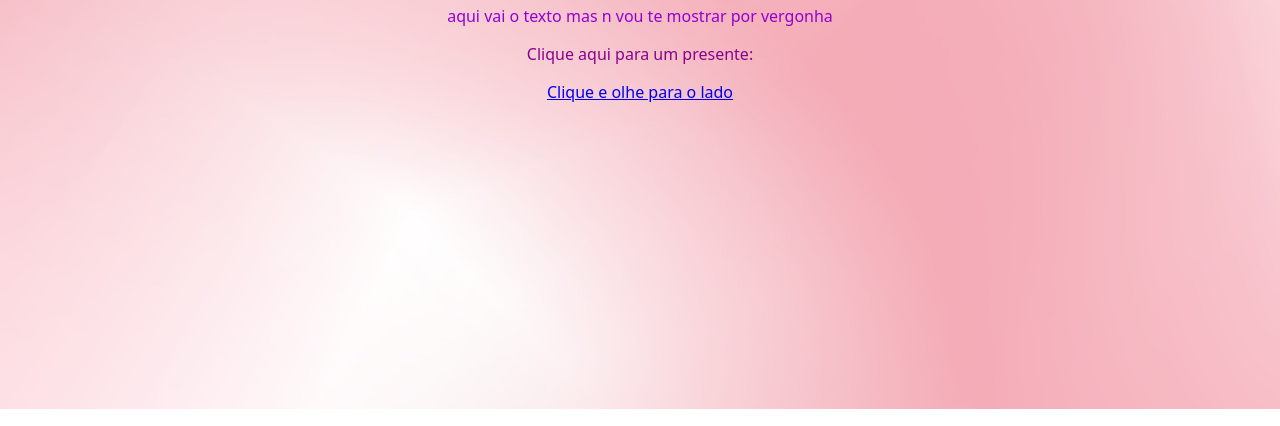
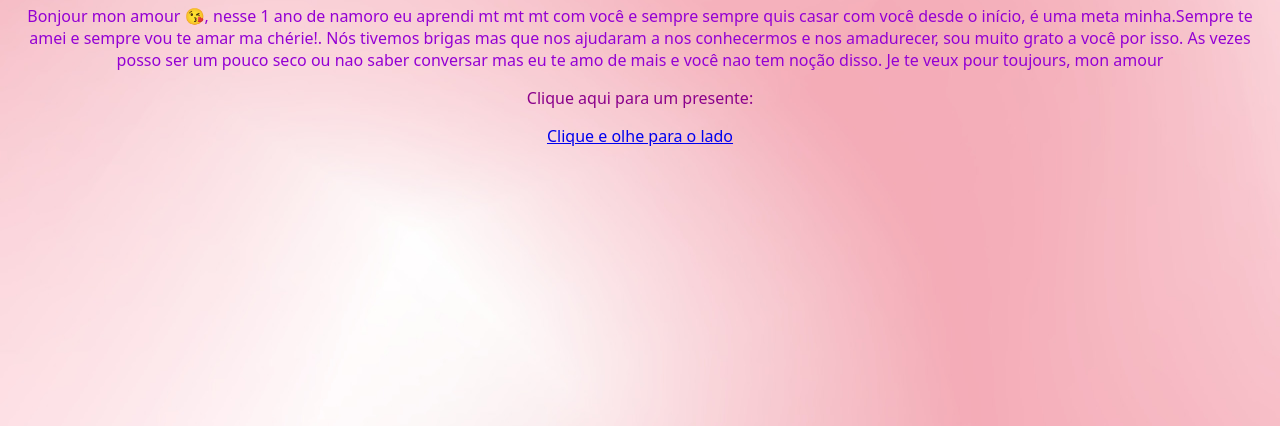
Before and after one commit to thomazip/mon-amoureux, a plain HTML site: page index.html in a window 1280 px wide. Shown: the part 374-800 px from the top of the page. Drawn offline with Linux system fonts and the light colour scheme.

Commit message:
Update index.html

```diff
--- a/index.html
+++ b/index.html
@@ -33,7 +33,7 @@
       </div>
       <h1>Te amo minha princesa!❤</h1>
       <p id="textinho">
-        aqui vai o texto mas n vou te mostrar por vergonha
+        Bonjour mon amour 😘, nesse 1 ano de namoro eu aprendi mt mt mt com você e sempre sempre quis casar com você desde o início, é uma meta minha.Sempre te amei e sempre vou te amar ma chérie!. Nós tivemos brigas mas que nos ajudaram a nos conhecermos e nos amadurecer, sou muito grato a você por isso. As vezes posso ser um pouco seco ou nao saber conversar mas eu te amo de mais e você nao tem noção disso. Je te veux pour toujours, mon amour
       </p>
 
         <p id="presente">Clique aqui para um presente:</p>
```
